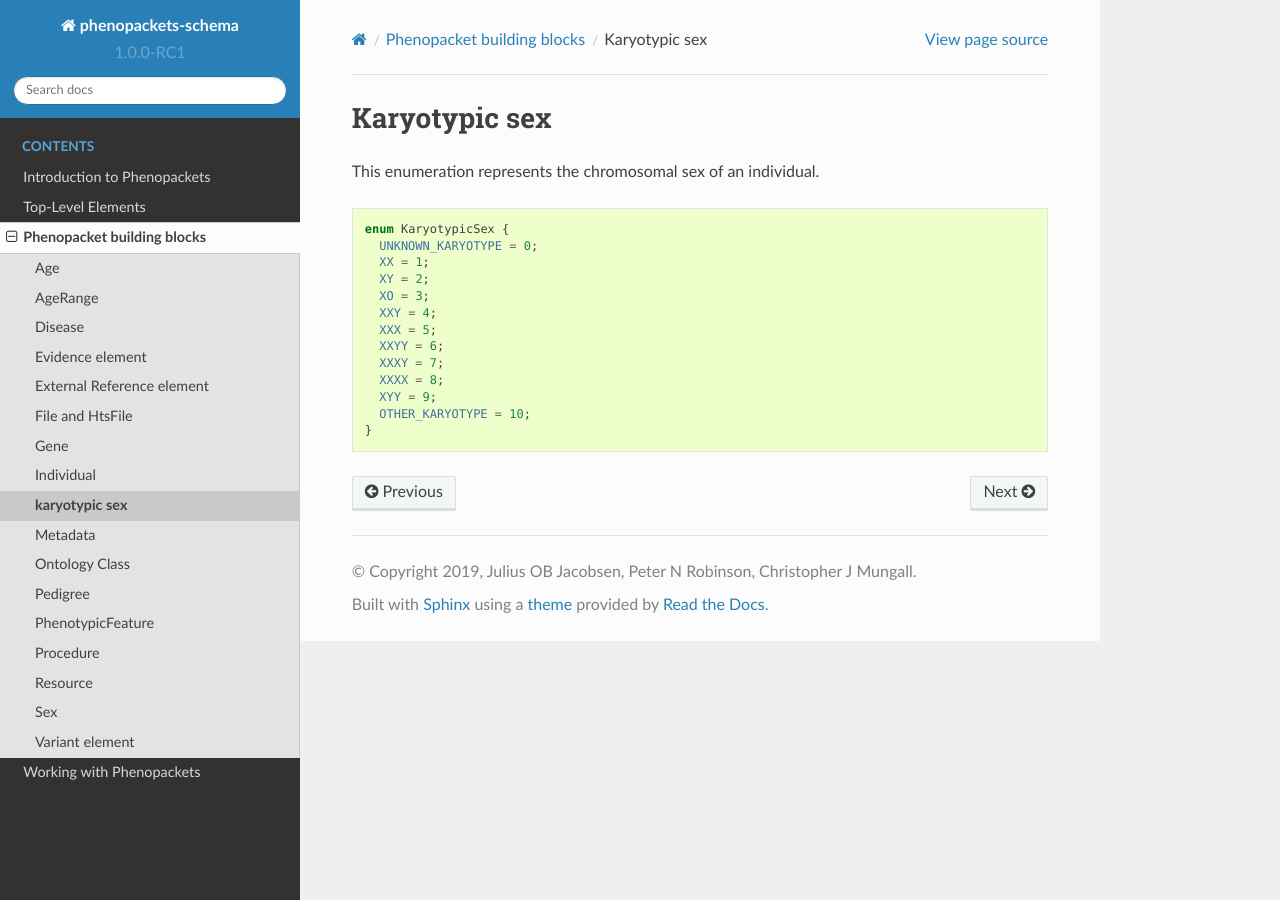
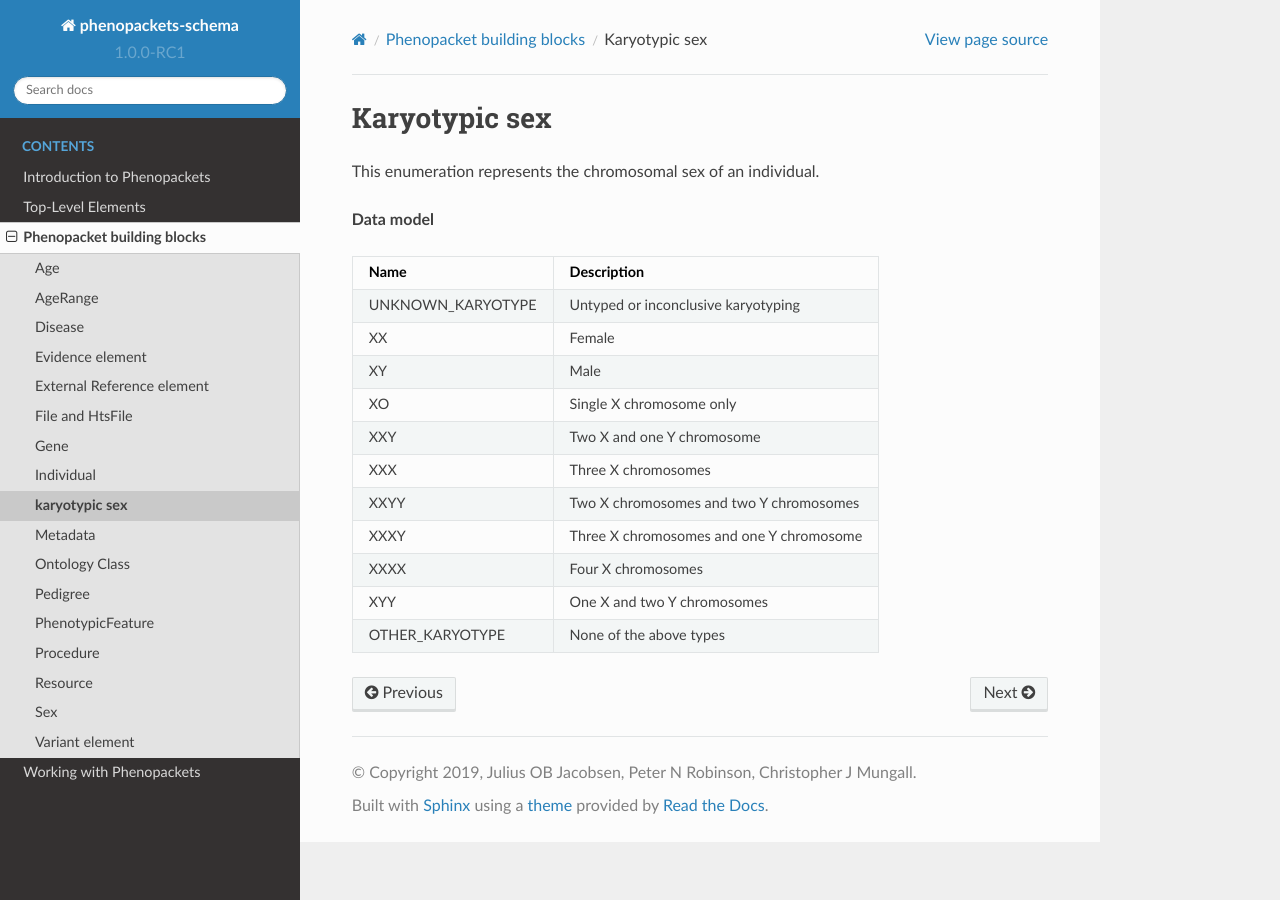
Before and after one commit to phenopackets/phenopacket-schema, a Sphinx documentation site: the page built from docs/karyotypicsex.rst, in a window 1280 px wide. Built offline with Sphinx 7.4.7 and the Read the Docs theme 2.0.0, drawn with Linux system fonts in a browser that asks for light colours.

Commit message:
Update docs/karyotypicsex according to #182

```diff
--- a/docs/karyotypicsex.rst
+++ b/docs/karyotypicsex.rst
@@ -6,18 +6,19 @@ Karyotypic sex
 
 This enumeration represents the chromosomal sex of an individual.
 
-.. code:: proto
+**Data model**
 
-  enum KaryotypicSex {
-    UNKNOWN_KARYOTYPE = 0;
-    XX = 1;
-    XY = 2;
-    XO = 3;
-    XXY = 4;
-    XXX = 5;
-    XXYY = 6;
-    XXXY = 7;
-    XXXX = 8;
-    XYY = 9;
-    OTHER_KARYOTYPE = 10;
-  }
+.. csv-table::
+   :header: Name, Description
+
+    UNKNOWN_KARYOTYPE, Untyped or inconclusive karyotyping
+    XX, Female
+    XY, Male
+    XO, Single X chromosome only
+    XXY, Two X and one Y chromosome
+    XXX, Three X chromosomes
+    XXYY, Two X chromosomes and two Y chromosomes
+    XXXY, Three X chromosomes and one Y chromosome
+    XXXX, Four X chromosomes
+    XYY, One X and two Y chromosomes
+    OTHER_KARYOTYPE, None of the above types
```
